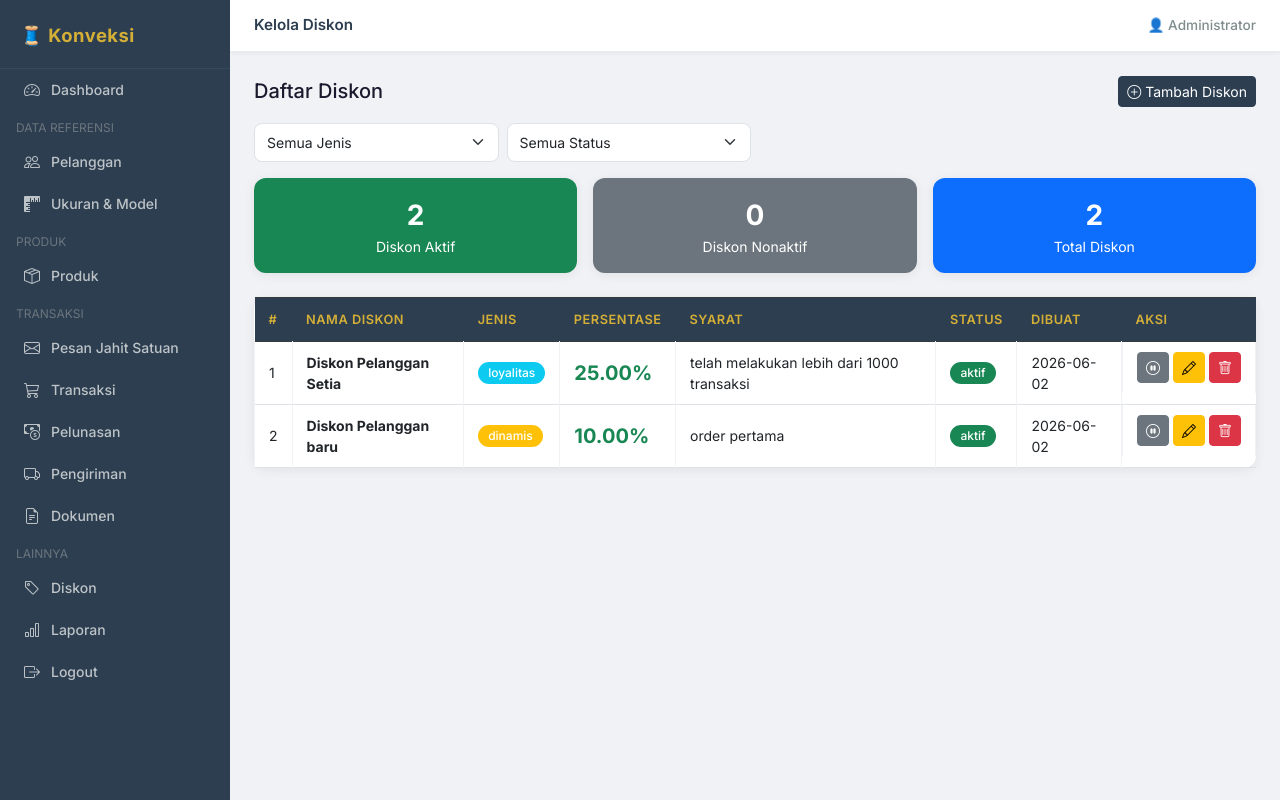
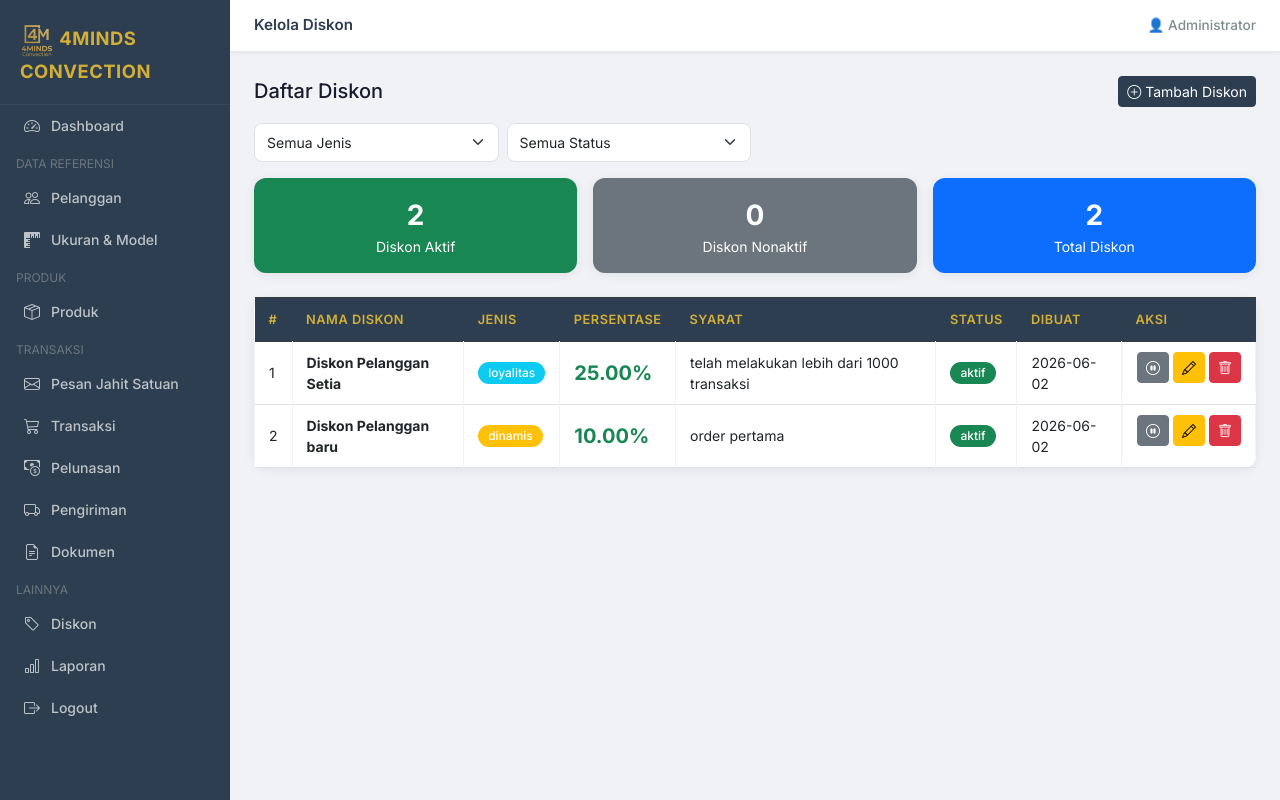
Before and after one commit to louishasashi-dev/4minds_convection, a PHP site: page /admin/diskon.php in a window 1280 px wide. Run offline with PHP 8.4, Linux system fonts and the light colour scheme; a user stored in the database is signed in; data comes from the database, SQL or seed files in the repository.

Commit message:
fix logo sidebar

```diff
--- a/includes/sidebar_admin.php
+++ b/includes/sidebar_admin.php
@@ -1,5 +1,8 @@
 <div class="sidebar" style="width:230px; flex-shrink:0">
-    <div class="brand">🧵 Konveksi</div>
+    <div class="brand">
+        <img src="/konveksi/assets/logo/logofavicon.png" alt="Logo" style="height:36px;object-fit:contain;">
+        4MINDS CONVECTION
+    </div>
     <a href="/konveksi/admin/dashboard.php"><i class="bi bi-speedometer2"></i> Dashboard</a>
     <div class="px-3 pt-2 pb-1 text-secondary" style="font-size:.75rem">DATA REFERENSI</div>
     <a href="/konveksi/admin/pelanggan.php"><i class="bi bi-people"></i> Pelanggan</a>
--- a/includes/sidebar_pelanggan.php
+++ b/includes/sidebar_pelanggan.php
@@ -1,5 +1,8 @@
 <div class="sidebar" style="width:230px; flex-shrink:0">
-    <div class="brand">🧵 Konveksi</div>
+    <div class="brand">
+        <img src="/konveksi/assets/logo/logofavicon.png" alt="Logo" style="height:36px;object-fit:contain;">
+        4MINDS CONVECTION
+    </div>
     <a href="/konveksi/pelanggan/dashboard.php"><i class="bi bi-speedometer2"></i> Dashboard</a>
     <a href="/konveksi/pelanggan/produk.php"><i class="bi bi-bag"></i> Pakaian Jadi</a>
     <a href="/konveksi/pelanggan/jasa_konveksi.php"><i class="bi bi-building"></i> Jasa Konveksi</a>
```
